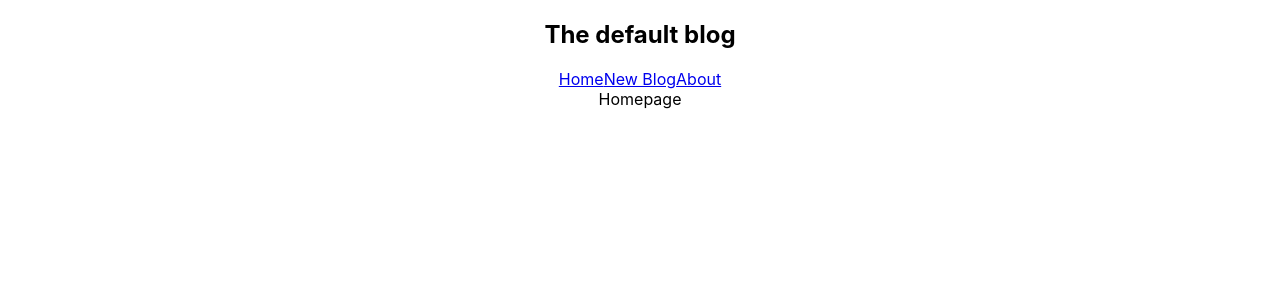
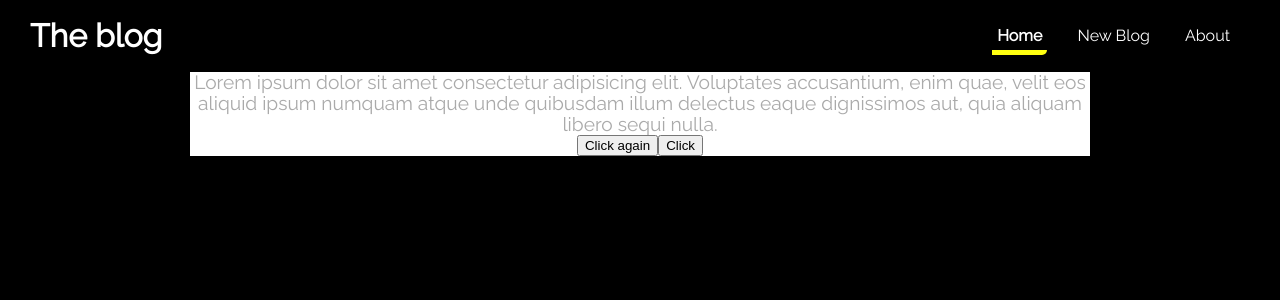
Before and after one commit to dev-johnjuvir/react-blog, a React (Create React App) app in the folder react-blog/: page / in a window 1280 px wide. Shown: the top 300 px of the page. Built offline with nearby package versions, Linux system fonts and the light colour scheme.

Commit message:
arranged the styles and comps; add styling

```diff
--- a/react-blog/src/App.js
+++ b/react-blog/src/App.js
@@ -1,13 +1,12 @@
-// import logo from './logo.svg';
 import './App.css';
-import Navbar from './Navbar';
-import Home from './Home';
+import Navbar from './comps/Navbar';
+import Home from './comps/Home';
 
 function App() {
   return (
     <div className="App">
       <Navbar />
-      <div className="content">
+      <div className="main">
         <Home />
       </div>
     </div>
--- a/react-blog/src/Home.js
+++ /dev/null
@@ -1,7 +0,0 @@
-const Home = () => {
-    return (
-        <div className="home">Homepage</div>
-     );
-}
-
-export default Home;
--- /dev/null
+++ b/react-blog/src/comps/Home.js
@@ -0,0 +1,25 @@
+const Home = () => {
+
+    const handleClick = (e) => {
+        console.log("g pareeeh", e);
+    }
+
+    const handleClickAgain = (name, e) => {
+        console.log('hello '+ name, e);
+    }
+
+    return (
+        <div className="inner">
+            <p style={{
+                color:"#aaa",
+                fontSize: "1.2rem",
+                lineHeight: "1.1"
+            }}>Lorem ipsum dolor sit amet consectetur adipisicing elit. Voluptates accusantium, enim quae, velit eos aliquid ipsum numquam atque unde quibusdam illum delectus eaque dignissimos aut, quia aliquam libero sequi nulla.</p>
+                        <button onClick={(e) => handleClickAgain("Juvir", e.target)}>Click again</button>
+
+            <button onClick={handleClick}>Click</button>
+        </div>
+     );
+}
+
+export default Home;
--- a/react-blog/src/Navbar.js
+++ b/react-blog/src/comps/Navbar.js
@@ -1,9 +1,9 @@
 const Navbar = () => {
     return (
         <nav className="navbar">
-            <h1>The default blog</h1>
+            <h1>The blog</h1>
             <div className="links">
-                <a href="/">Home</a>
+                <a href="/" className="active">Home</a>
                 <a href="/create">New Blog</a>
                 <a href="/about">About</a>
             </div>
--- /dev/null
+++ b/react-blog/src/css/common.css
@@ -0,0 +1,56 @@
+@import url('https://fonts.googleapis.com/css2?family=Raleway&display=swap');
+
+
+.navbar {
+  display: flex;
+  justify-content: space-between;
+  align-items: center;
+  padding: 20px 30px;
+  background: #000;
+}
+
+.navbar h1 {
+  background: transparent;
+  color: #fff;
+}
+
+.navbar .links a {
+  color: #fff;
+  margin: auto 15px auto 10px;
+  text-decoration: none;
+  padding: 5px;
+}
+
+.links a.active {
+  font-weight: 600;
+  color: #fff;
+  border-bottom: 5px solid #ff1;
+  border-top-left-radius: 5px;
+  border-bottom-right-radius: 5px;
+}
+
+.links a:hover{
+  border-bottom: 5px solid #ff1;
+  border-top-left-radius: 5px;
+  border-bottom-right-radius: 5px;
+  transition: 0.2s;
+}
+
+h1 {
+  font-weight: 600;
+  font-size: 2rem;
+}
+
+/* body */
+
+.main {
+  width: 100%;
+  background-color: #000;
+  height: 90vw;
+}
+
+.inner {
+  max-width: 900px;
+  margin: 0 auto;
+  background-color: #fff;
+}
--- /dev/null
+++ b/react-blog/src/css/reset.css
@@ -0,0 +1,50 @@
+/* http://meyerweb.com/eric/tools/css/reset/
+   v2.0 | 20110126
+   License: none (public domain)
+*/
+@import url('https://fonts.googleapis.com/css2?family=Raleway&display=swap');
+
+html, body, div, span, applet, object, iframe,
+h1, h2, h3, h4, h5, h6, p, blockquote, pre,
+a, abbr, acronym, address, big, cite, code,
+del, dfn, em, img, ins, kbd, q, s, samp,
+small, strike, strong, sub, sup, tt, var,
+b, u, i, center,
+dl, dt, dd, ol, ul, li,
+fieldset, form, label, legend,
+table, caption, tbody, tfoot, thead, tr, th, td,
+article, aside, canvas, details, embed,
+figure, figcaption, footer, header, hgroup,
+menu, nav, output, ruby, section, summary,
+time, mark, audio, video {
+	margin: 0;
+	padding: 0;
+	border: 0;
+    font-family: 'Raleway', sans-serif !important;
+	font-size: 10px ;
+	font: inherit;
+	vertical-align: baseline;
+}
+/* HTML5 display-role reset for older browsers */
+article, aside, details, figcaption, figure,
+footer, header, hgroup, menu, nav, section {
+	display: block;
+}
+body {
+	line-height: 1;
+}
+ol, ul {
+	list-style: none;
+}
+blockquote, q {
+	quotes: none;
+}
+blockquote:before, blockquote:after,
+q:before, q:after {
+	content: '';
+	content: none;
+}
+table {
+	border-collapse: collapse;
+	border-spacing: 0;
+}
--- a/react-blog/src/index.css
+++ /dev/null
@@ -1,13 +0,0 @@
-body {
-  margin: 0;
-  font-family: -apple-system, BlinkMacSystemFont, 'Segoe UI', 'Roboto', 'Oxygen',
-    'Ubuntu', 'Cantarell', 'Fira Sans', 'Droid Sans', 'Helvetica Neue',
-    sans-serif;
-  -webkit-font-smoothing: antialiased;
-  -moz-osx-font-smoothing: grayscale;
-}
-
-code {
-  font-family: source-code-pro, Menlo, Monaco, Consolas, 'Courier New',
-    monospace;
-}
--- a/react-blog/src/index.js
+++ b/react-blog/src/index.js
@@ -1,6 +1,7 @@
 import React from 'react';
 import ReactDOM from 'react-dom/client';
-import './index.css';
+import './css/reset.css';
+import './css/common.css';
 import App from './App';
 // import reportWebVitals from './reportWebVitals';
 
```
